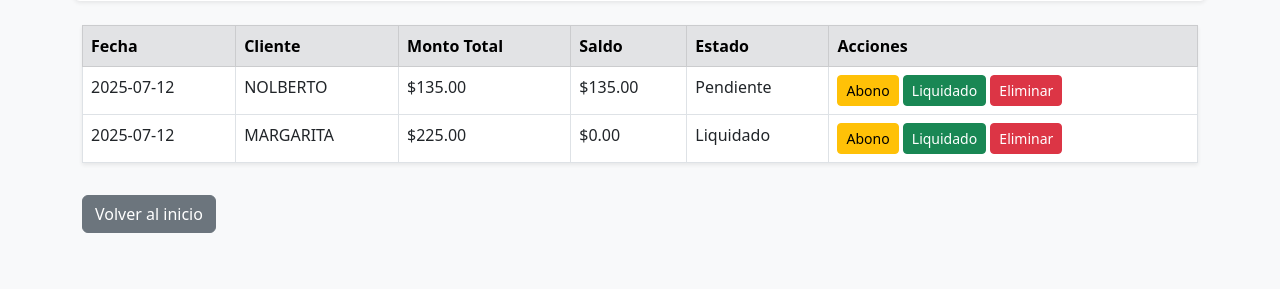
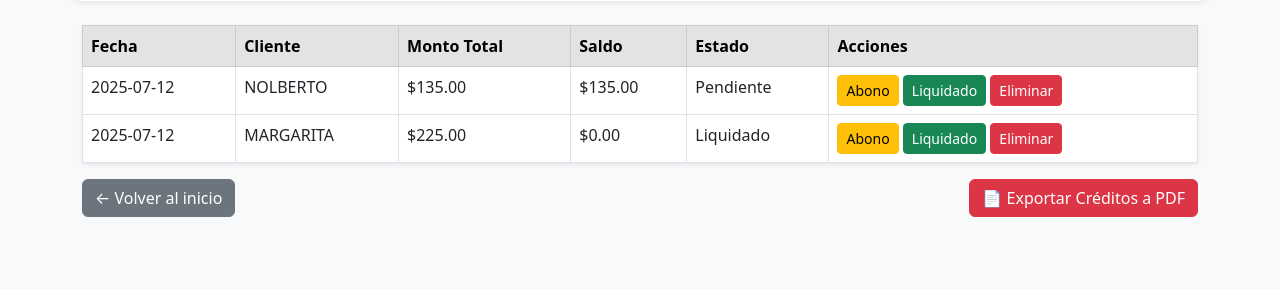
Before and after one commit to Guztorr/AGUA-PURIFICADA-AZZUL, a Flask app: page /creditos in a window 1280 px wide. Shown: the part 179-468 px from the top of the page. Run offline with Flask 3, Linux system fonts and the light colour scheme; data comes from the database, SQL or seed files in the repository.

Commit message:
Update creditos.html

```diff
--- a/templates/creditos.html
+++ b/templates/creditos.html
@@ -53,7 +53,11 @@
         </tbody>
     </table>
 
-    <a href="/" class="btn btn-secondary mt-3">Volver al inicio</a>
+    <div class="d-flex justify-content-between mt-3">
+    <a href="/" class="btn btn-secondary">← Volver al inicio</a>
+    <a href="{{ url_for('exportar_creditos') }}" class="btn btn-danger">📄 Exportar Créditos a PDF</a>
+</div>
+
 </div>
 </body>
 </html>
```
